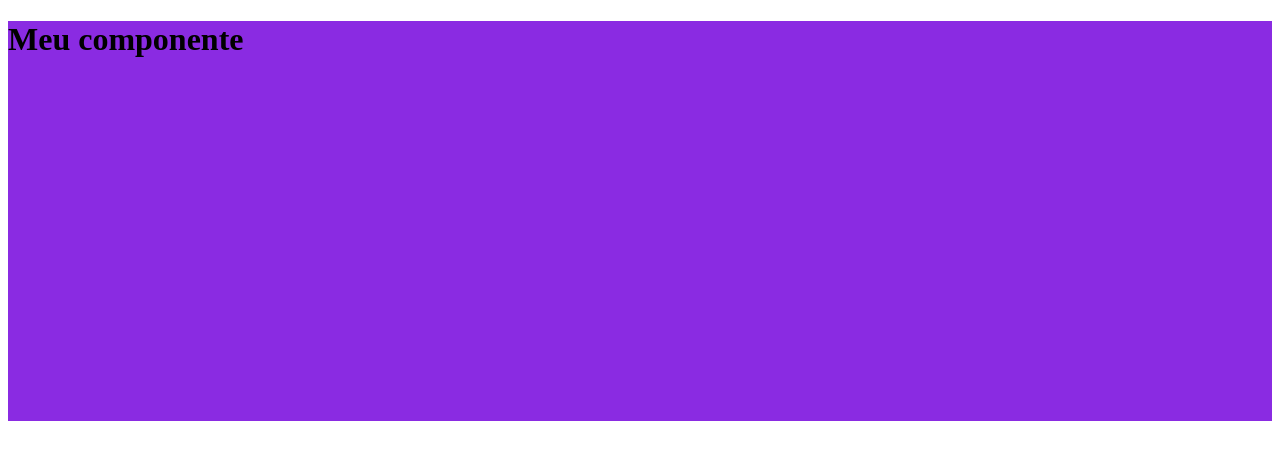
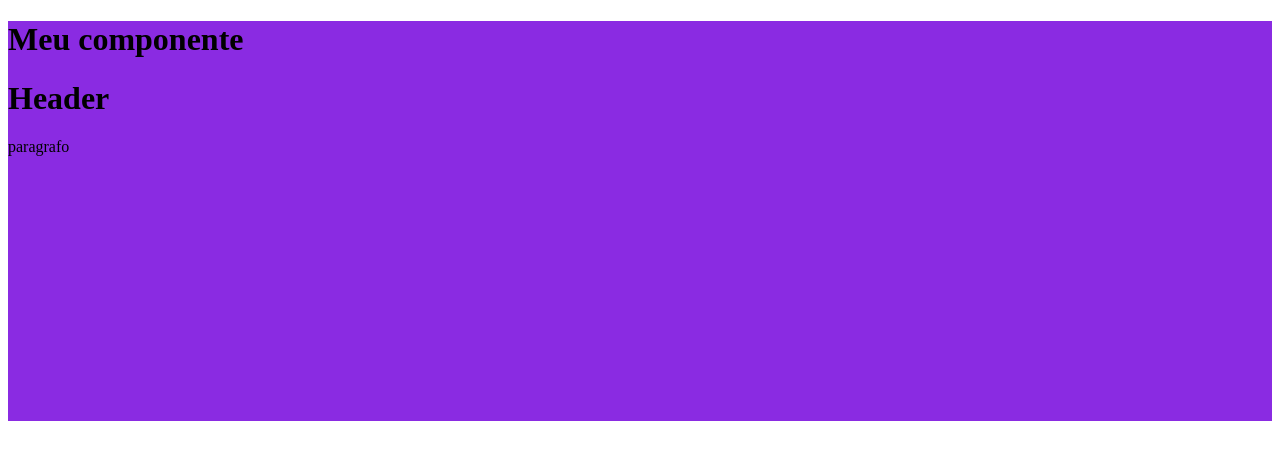
Before and after one commit to fraandeveloper/next-react, a Next.js app: page /estilo in a window 1280 px wide. Shown: the top 460 px of the page. Built offline with nearby package versions, Linux system fonts and the light colour scheme.

Commit message:
Props para componente

```diff
--- /dev/null
+++ b/src/components/Header.jsx
@@ -0,0 +1,8 @@
+export default function Header({ title, subTitle }) {
+  return (
+    <div>
+      <h1>{title}</h1>
+      <p>{subTitle}</p>
+    </div>
+  )
+}
--- a/src/pages/estilo.jsx
+++ b/src/pages/estilo.jsx
@@ -1,9 +1,12 @@
 import styles from '../styles/estilo.module.css';
+
+import Header from '../components/Header';
 
 export default function Estilo() {
   return (
     <div className={styles.container}>
       <h1>Meu componente</h1>
+      <Header title="Header" subTitle="paragrafo"/>
     </div>
   )
 }
```
